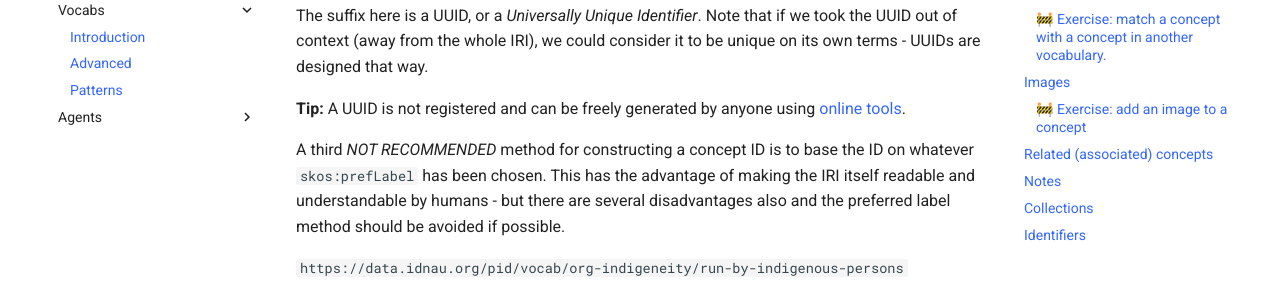
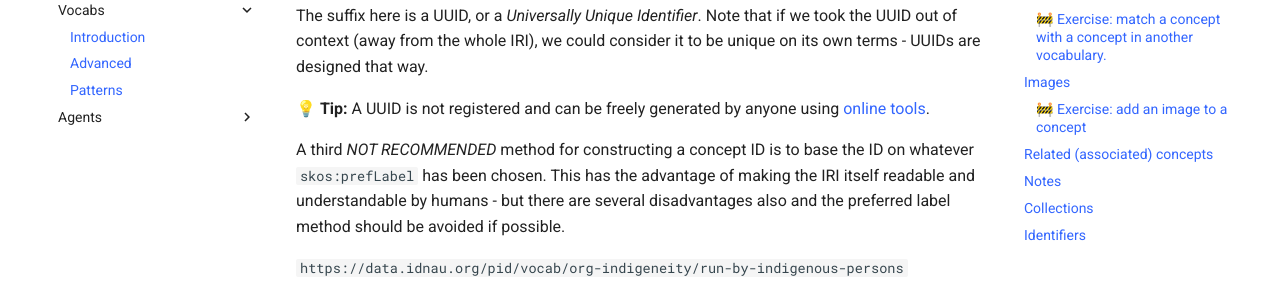
Before and after one commit to Kurrawong/docs, an MkDocs documentation site: the page built from docs/concepts/vocabs/creation.md, in a window 1280 px wide and 900 px high, scrolled down 4984 px. Shown: the part 161-451 px from the top of the window. Built offline with MkDocs 1.6.1 and Material for MkDocs 9.7.7, drawn with Linux system fonts in a browser that asks for light colours.

```diff
--- a/docs/concepts/vocabs/creation.md
+++ b/docs/concepts/vocabs/creation.md
@@ -148,7 +148,7 @@ Here's another method for generating an IRI suffix:
 
 The suffix here is a UUID, or a _Universally Unique Identifier_. Note that if we took the UUID out of context (away from the whole IRI), we could consider it to be unique on its own terms - UUIDs are designed that way.
 
-**Tip:** A UUID is not registered and can be freely generated by anyone using [online tools](https://www.uuidgenerator.net).
+💡 **Tip:** A UUID is not registered and can be freely generated by anyone using [online tools](https://www.uuidgenerator.net).
 
 A third _NOT RECOMMENDED_ method for constructing a concept ID is to base the ID on whatever ``skos:prefLabel`` has been chosen. This has the advantage of making the IRI itself readable and understandable by humans - but there are several disadvantages also and the preferred label method should be avoided if possible.
 
```
